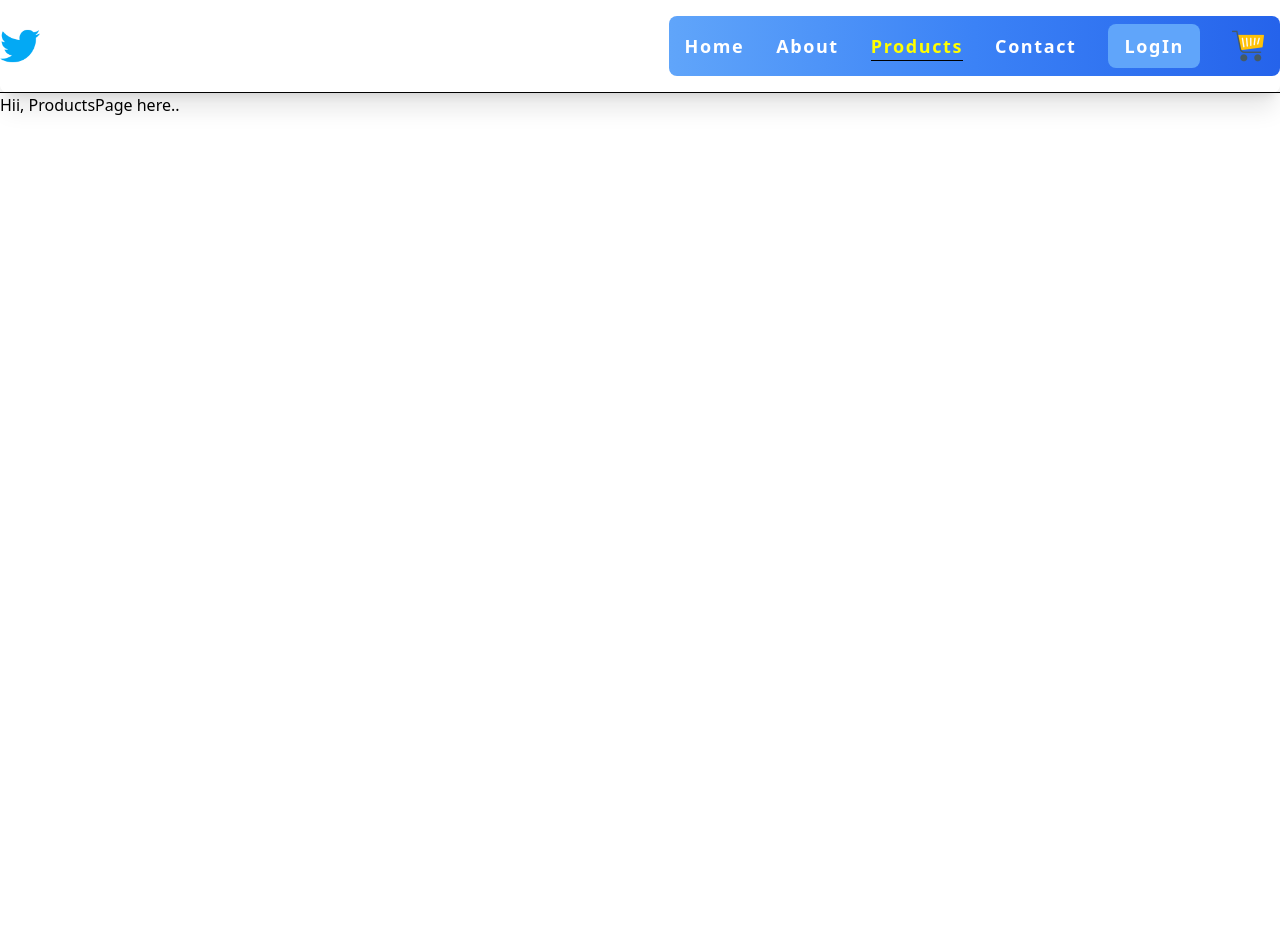
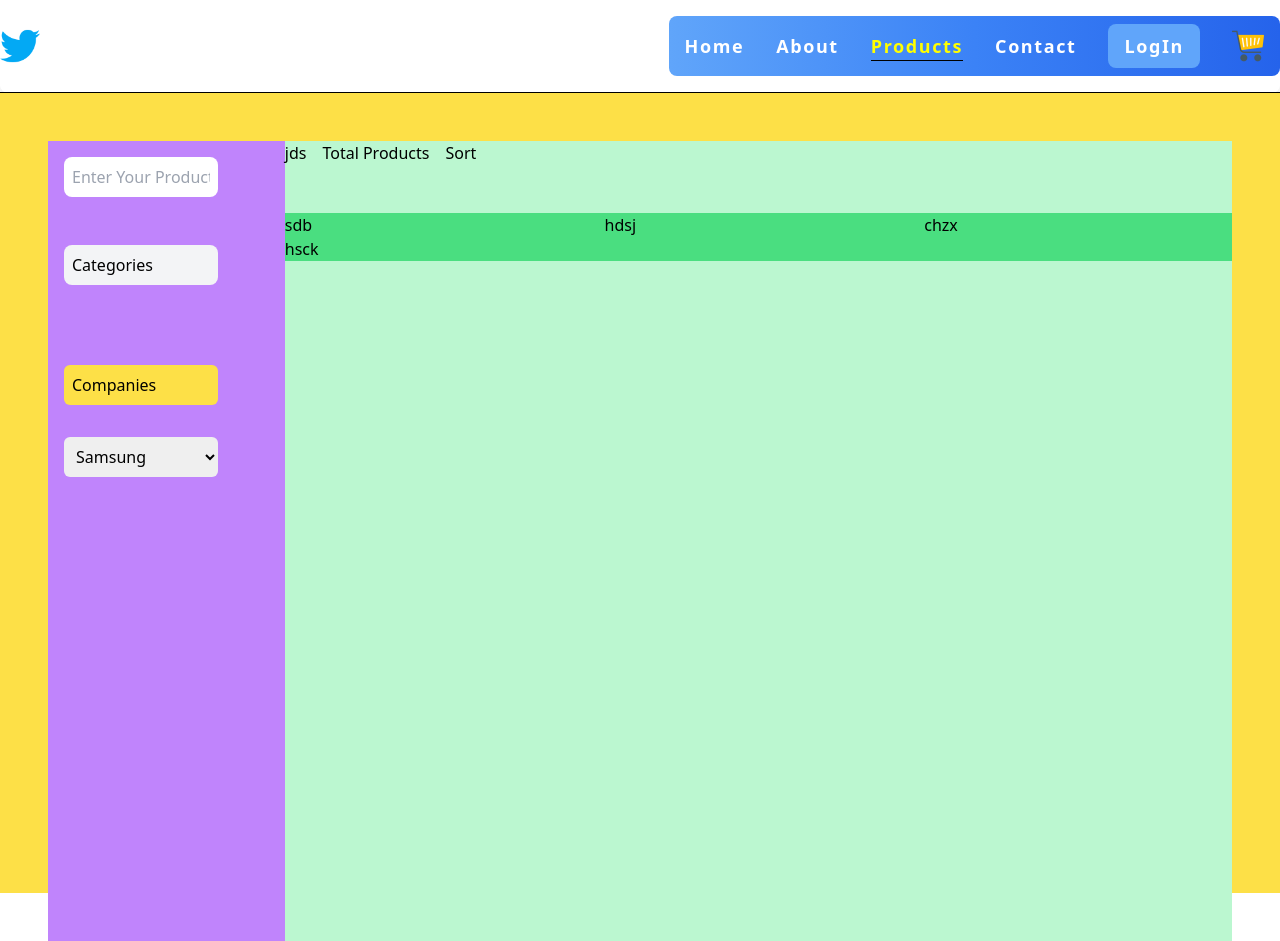
Before and after one commit to CodeWithRohanM/Ecommerce_Site, a React (Create React App) app in the folder client/: page /products in a window 1280 px wide. Before the commit the page ends 800 px from the top, so only its background shows below. Built offline with nearby package versions, Linux system fonts and the light colour scheme.

Commit message:
Added Products Page Dropdown options

```diff
--- a/client/src/Components/ContactPage.js
+++ b/client/src/Components/ContactPage.js
@@ -36,9 +36,9 @@ const ContactPage = () => {
         <div className="w-screen h-screen container mx-auto p-12">
 
             <div className="flex flex-col w-fulll h-full items-center gap-y-10">
-                <h1 className="text-3xl md:text-4xl font-bold">Feel Free To Contatc Us!!</h1>
+                <h1 className="text-3xl md:text-4xl font-bold border-b border-black pb-2 w-3/4 text-center">Feel Free To Contatc Us!!</h1>
 
-                <div className="w-full h-1/2 rounded-lg flex justify-center">
+                <div className="w-full h-1/2 rounded-lg flex justify-center shadow-2xl">
                     <iframe
                         src="https://www.google.com/maps/embed?pb=!1m18!1m12!1m3!1d121058.9283656743!2d73.79292695401237!3d18.52476632647583!2m3!1f0!2f0!3f0!3m2!1i1024!2i768!4f13.1!3m3!1m2!1s0x3bc2bf2e67461101%3A0x828d43bf9d9ee343!2sPune%2C%20Maharashtra!5e0!3m2!1sen!2sin!4v1680150854653!5m2!1sen!2sin"
                         width="100%"
--- a/client/src/Components/HeroSection.js
+++ b/client/src/Components/HeroSection.js
@@ -4,6 +4,9 @@ import { getCartNumber, getCartStatus } from "../Reducers/userReducer";
 
 
 const HeroSection = (props) => {
+
+
+
 
     const getCurrentCartNumber = useSelector((state) => state.rootSlice.cartNumber);
     const getCurrentCartStatus = useSelector((state) => state.rootSlice.cartStatus);
--- a/client/src/Components/ProductsPage.js
+++ b/client/src/Components/ProductsPage.js
@@ -1,9 +1,124 @@
-import React from "react";
+import React, { useState } from "react";
+import { useAsyncError } from "react-router-dom";
 
-const ProductsPage = () =>{
+const ProductsPage = () => {
+
+    const [searchData, setSearchData] = useState("");
+    const [showCategories, setShowCategories] = useState(false);
+    // const [height, setHeight] = useState(0);
+
+    let height = false;
+
+    const storeSearchData = () => {
+
+    };
+
+    const checkToShow = () => {
+
+        setShowCategories((showCategories) => !showCategories);
+        // window.alert(showCategories);
+
+        if (!showCategories) {
+            document.getElementById("categories").style.maxHeight = "100%";
+            document.getElementById("categories").style.padding = "10px";
+
+        } else {
+            document.getElementById("categories").style.maxHeight = "0%";
+            document.getElementById("categories").style.padding = "0px";
+        }
+
+
+
+        // () => {
+
+        //     // if (height === false) {
+        //     //     document.getElementById("categories").style.maxHeight = "0%";
+        //     // }
+        //     // else {
+        //     //     document.getElementById("categories").style.maxHeight = "100%";
+        //     // }
+        //     }
+    }
+
 
     return <>
-    <h1>Hii, ProductsPage here..</h1>
+
+        <div className="w-screen h-screen bg-yellow-300 p-12">
+
+            <div className="flex flex-col md:flex-row w-full h-screen container mx-auto bg-red-400">
+
+                <div className="flex flex-row gap-x-6 md:flex-col md:gap-y-12 bg-purple-400 w-full md:w-1/5 p-4">
+
+
+                    <input type="text" value={searchData} onChange={storeSearchData} name="searchData" placeholder="Enter Your Product.." className="w-1/2 md:w-3/4 h-fit p-2 rounded-lg"></input>
+
+
+                    <div className="flex flex-col gap-y-6 md:gap-y-8 w-3/4 hover:cursor-pointer">
+
+                        <div className="flex flex-row justify-between bg-gray-100 items-center p-2 rounded-lg" onClick={checkToShow}>
+                            <h1 className="">Categories</h1>
+
+                            {
+                                showCategories && <img src="/Images/close.png" className="w-3 h-3 md:w-4 md:h-4 transition-all ease-in-out duration-300" id="closeIcon"></img>
+                            }
+
+
+
+                        </div>
+
+                        <div className={`flex flex-col gap-y-2 transition-max-height ease-in-out duration-700 overflow-hidden max-h-0 bg-gray-100 rounded-md shadow-inner`} id="categories">
+                            <h1>All</h1>
+                            <h1>Laptops</h1>
+                            <h1>Mobiles</h1>
+                            <h1>Accessories</h1>
+                            <h1>Watches</h1>
+                        </div>
+
+
+                    </div>
+
+
+
+                    <div className="flex flex-col gap-y-6 md:gap-y-8 w-3/4 hover:cursor-pointer">
+
+                            <h1 className="p-2 bg-yellow-300 rounded-md">Companies</h1>
+
+
+
+                            <select className="p-2 active:border-none rounded-md">
+                                <option value="Samsung">Samsung</option>
+                                <option value="MI">MI</option>
+                                <option value="OnePlus">OnePlus</option>
+                                <option value="Nokia">Nokia</option>
+                                <option value="Realme">Realme</option>
+
+                            </select>
+
+
+
+                    </div>
+
+
+                </div>
+
+
+
+                <div className="flex flex-col gap-y-12 bg-green-200 w-4/5">
+                    <div className="flex flex-row gap-x-4">
+                        <h1>jds</h1>
+                        <h1>Total Products</h1>
+                        <h1>Sort</h1>
+                    </div>
+
+                    <div className="grid grid-cols-3 gap-x-3 bg-green-400">
+                        <h1>sdb</h1>
+                        <h1>hdsj</h1>
+                        <h1>chzx</h1>
+                        <h1>hsck</h1>
+                    </div>
+                </div>
+            </div>
+        </div>
 
     </>
 };
--- a/client/src/index.js
+++ b/client/src/index.js
@@ -11,8 +11,11 @@ const root = ReactDOM.createRoot(document.getElementById("root"));
 
 root.render(
   <Provider store={Store}>
+
     <Router>
+
       <App />
     </Router>
-  </Provider>
+
+  </Provider >
 );
```
